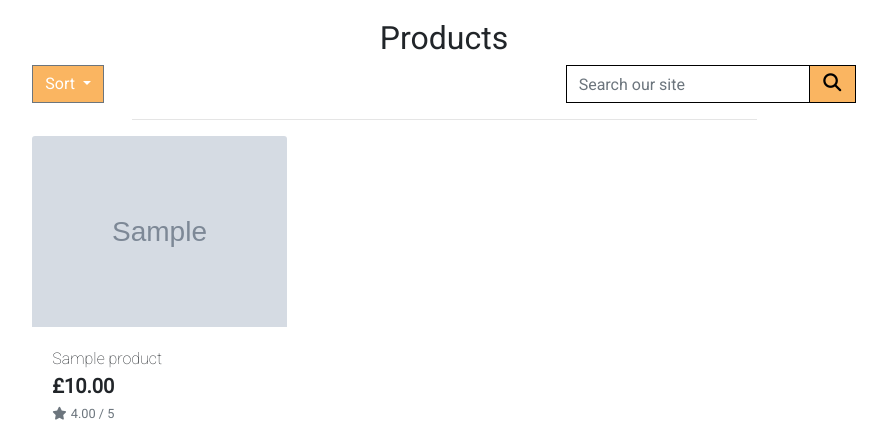
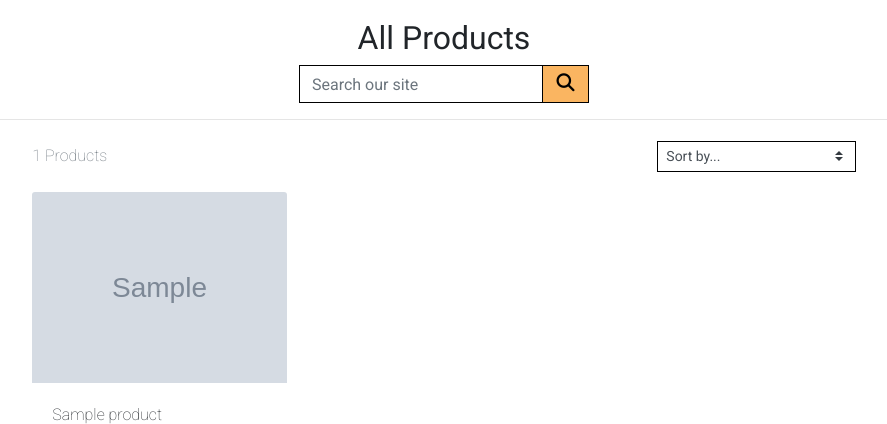
Before and after one commit to Code-Institute-Submissions/jacobroos87-koko-collective-MS4, a Django app: page /products/ in a window 1280 px wide. Shown: the part 161-585 px from the top of the page, without its empty margins (196-1083 px from the left). Run offline with Django 3.2, Linux system fonts and the light colour scheme; tables that the repository leaves empty hold one stand-in row (values such as "Sample post"); grey boxes marked "Sample" are stand-in pictures; some libraries are stand-ins or nearby versions.

Commit message:
Added more sorting functionality and changed styles. Also added dynamic title to page

```diff
--- a/products/templates/products/products.html
+++ b/products/templates/products/products.html
@@ -14,28 +14,21 @@
 
 
 <div class="container-fluid">
-
     <div class="row ">
         <div class="col text-center mt-3">
-            <h2 class="logo-font">Products</h2>
+            {% if current_categories is None %}
+                <h2>All Products</h2>
+            {% endif %}
+            {% for c in current_categories %}
+                {% if current_categories is None %}
+                    <h2>All Products</h2>
+                {% else %}
+                    <h2>{{ c.friendly_name }}</h2>
+                {% endif %}
+            {% endfor %}
         </div>
     </div>
     <div class="row">
-        <div class="col-md-1 col-xs-4 mx-auto">
-            <div class="dropdown">
-                <button class="btn btn-secondary dropdown-toggle btn-black rounded-0 type="button" id="dropdownMenuButton"
-                    data-toggle="dropdown" aria-haspopup="true" aria-expanded="false">
-                    Sort
-                </button>
-                <div class="dropdown-menu" aria-labelledby="dropdownMenuButton">
-                    <a class="dropdown-item" href="{% url 'products' %}">All Products</a>
-                    <a class="dropdown-item" href="{% url 'products' %}?sort=price&direction=asc">Lowest Price</a>
-                    <a class="dropdown-item" href="{% url 'products' %}?sort=price&direction=desc">Highest Price</a>
-                    <a class="dropdown-item" href="{% url 'products' %}?sort=rating&direction=desc">Rating</a>
-                    <a class="dropdown-item" href="{% url 'products' %}?sort=category&direction=asc">Category</a>
-                </div>
-            </div>
-        </div>
         <div class="col-md-3 col-xs-8 mx-auto">
             <form method="GET" action="{% url 'products' %}">
                 <div class="input-group w-100">
@@ -53,10 +46,45 @@
         </div>
     </div>
 
-    <hr class="w-50 mb-1">
+    <hr class="mb-1">
     <div class="row">
         <div class="product-container col-8 offset-2">
-            <div class="row mt-1 mb-2"></div>
+            <div class="row mt-1 mb-2">
+                <div class="col-12 col-md-6 my-auto order-md-last d-flex justify-content-center justify-content-md-end">
+                    <div class="sort-select-wrapper w-50">
+                        <select id="sort-selector"
+                            class="custom-select custom-select-sm rounded-0 border border-{% if current_sorting != 'None_None' %}info{% else %}black{% endif %}">
+                            <option value="reset" {% if current_sorting == 'None_None' %}selected{% endif %}>Sort by...
+                            </option>
+                            <option value="price_asc" {% if current_sorting == 'price_asc' %}selected{% endif %}>Price
+                                (low to high)</option>
+                            <option value="price_desc" {% if current_sorting == 'price_desc' %}selected{% endif %}>Price
+                                (high to low)</option>
+                            <option value="rating_asc" {% if current_sorting == 'rating_asc' %}selected{% endif %}>
+                                Rating (low to high)</option>
+                            <option value="rating_desc" {% if current_sorting == 'rating_desc' %}selected{% endif %}>
+                                Rating (high to low)</option>
+                            <option value="name_asc" {% if current_sorting == 'name_asc' %}selected{% endif %}>Name
+                                (A-Z)</option>
+                            <option value="name_desc" {% if current_sorting == 'name_desc' %}selected{% endif %}>Name
+                                (Z-A)</option>
+                            <option value="category_asc" {% if current_sorting == 'category_asc' %}selected{% endif %}>
+                                Category (A-Z)</option>
+                            <option value="category_desc"
+                                {% if current_sorting == 'category_desc' %}selected{% endif %}>Category (Z-A)</option>
+                        </select>
+                    </div>
+                </div>
+                <div class="col-12 col-md-6 order-md-first">
+                    <p class="text-muted mt-3 text-center text-md-left">
+                        {% if search_term or current_categories or current_sorting != 'None_None' %}
+                        <span class="small"><a href="{% url 'products' %}">Products Home</a> | </span>
+                        {% endif %}
+                        {{ products|length }} Products{% if search_term %} found for
+                        <strong>"{{ search_term }}"</strong>{% endif %}
+                    </p>
+                </div>
+            </div>
             <div class="row">
                 {% for product in products %}
                 <div class="col-sm-6 col-md-6 col-lg-4">
@@ -111,4 +139,41 @@
         </div>
     </div>
 </div>
+<div class="btt-button shadow-sm rounded-0 border border-black">
+    <a class="btt-link d-flex h-100">
+        <i class="fas fa-arrow-up text-black mx-auto my-auto"></i>
+    </a>
+</div>
 {% endblock %}
+
+{% block postloadjs %}
+    {{ block.super }}
+    <script type="text/javascript">
+		$('.btt-link').click(function(e) {
+			window.scrollTo(0,0)
+		})
+	</script>
+
+    <script type="text/javascript">
+        $('#sort-selector').change(function() {
+            var selector = $(this);
+            var currentUrl = new URL(window.location);
+
+            var selectedVal = selector.val();
+            if(selectedVal != "reset"){
+                var sort = selectedVal.split("_")[0];
+                var direction = selectedVal.split("_")[1];
+
+                currentUrl.searchParams.set("sort", sort);
+                currentUrl.searchParams.set("direction", direction);
+
+                window.location.replace(currentUrl);
+            } else {
+                currentUrl.searchParams.delete("sort");
+                currentUrl.searchParams.delete("direction");
+
+                window.location.replace(currentUrl);
+            }
+        })
+    </script>
+{% endblock %}
--- a/products/views.py
+++ b/products/views.py
@@ -1,12 +1,16 @@
+from django.shortcuts import render, get_object_or_404, reverse, redirect
 from django.contrib import messages
 from django.db.models import Q
-from django.shortcuts import render, get_object_or_404, reverse, redirect
+from django.db.models.functions import Lower
+
 from .models import Product, Category
 
 # Create your views here.
 
 
 def all_products(request):
+    """ A view to show all products, including sorting and search queries """
+
     products = Product.objects.all()
     query = None
     categories = None
@@ -29,22 +33,21 @@ def all_products(request):
             products = products.order_by(sortkey)
 
         if 'category' in request.GET:
-                categories = request.GET['category'].split(',')
-                products = products.filter(category__name__in=categories)
-                categories = Category.objects.filter(name__in=categories)
+            categories = request.GET['category'].split(',')
+            products = products.filter(category__name__in=categories)
+            categories = Category.objects.filter(name__in=categories)
 
         if 'q' in request.GET:
             query = request.GET['q']
             if not query:
                 messages.error(request,
-                            ("You didn't enter any search criteria!"))
+                               ("You didn't enter any search criteria!"))
                 return redirect(reverse('products'))
 
             queries = Q(name__icontains=query)
             products = products.filter(queries)
 
     current_sorting = f'{sort}_{direction}'
-
 
     context = {
         'products': products,
--- a/static/css/base.css
+++ b/static/css/base.css
@@ -186,10 +186,29 @@ footer ul li{
     color: #000;
 }
 
-  .social-links li i:hover {
-      transition: 0.2s ease-in-out;
-      color: #fff;
-  }
+.social-links li i:hover {
+    transition: 0.2s ease-in-out;
+    color: #fff;
+}
+
+.btt-button {
+    height: 42px;
+    width: 42px;
+    position: fixed;
+    bottom: 10px;
+    right: 10px;
+}
+
+a.category-badge > span.badge:hover {
+    background: #212529 !important;
+    color: #fff !important;
+}
+
+.btt-link,
+.update-link,
+.remove-item {
+    cursor: pointer;
+}
 /* -------------------------------- Media Queries */
 
 /* Slightly larger container on xl screens */
--- a/templates/project-base.html
+++ b/templates/project-base.html
@@ -71,6 +71,8 @@
                                         Shop
                                     </a>
                                     <ul class="dropdown-menu border-0" aria-labelledby="main-shop">
+                                        <li><a class="dropdown-item"
+                                            href="{% url 'products' %}">All Products</a></li>
                                         <li><a class="dropdown-item"
                                                 href="{% url 'products' %}?category=dog_collars">Dog
                                                 Collars</a></li>
```
